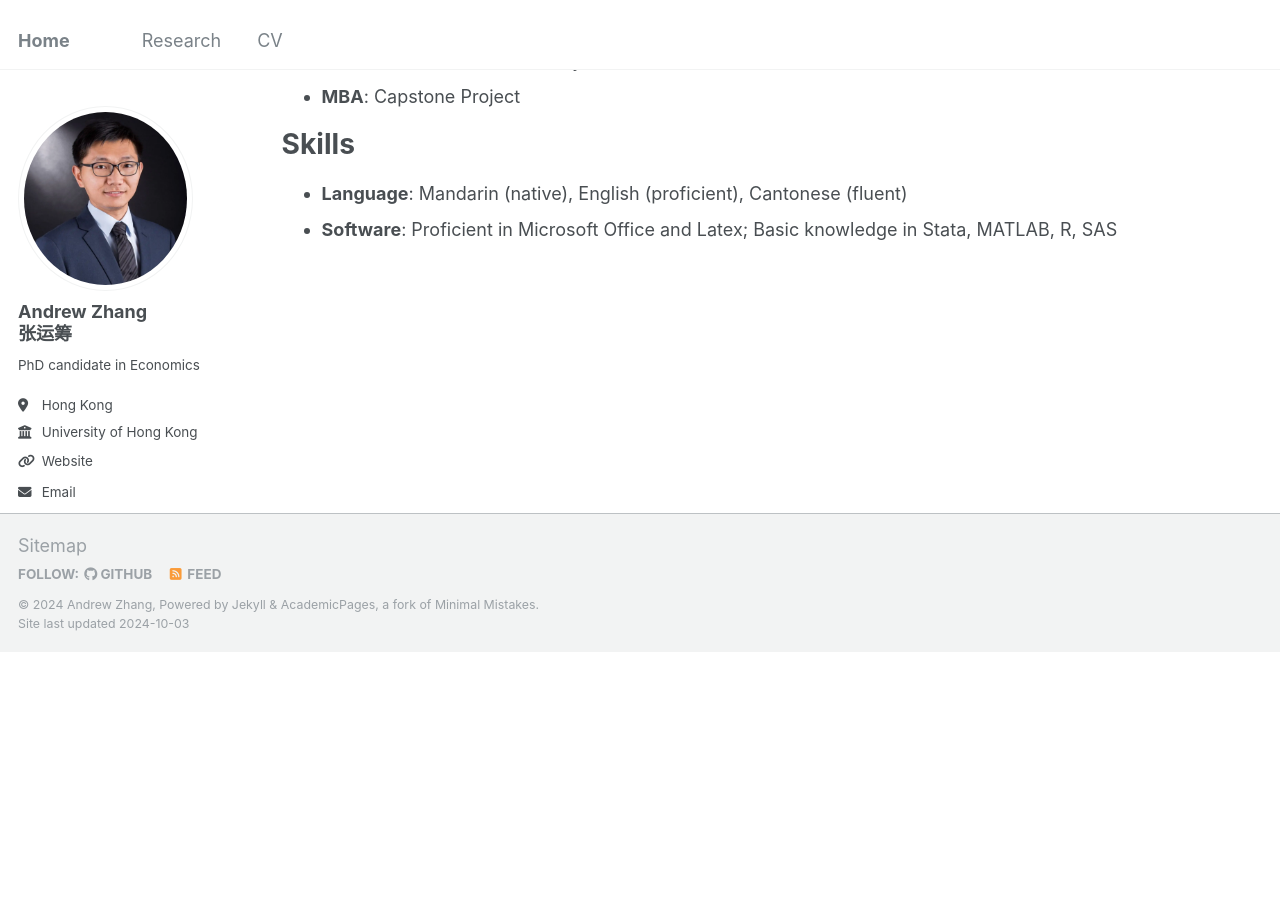
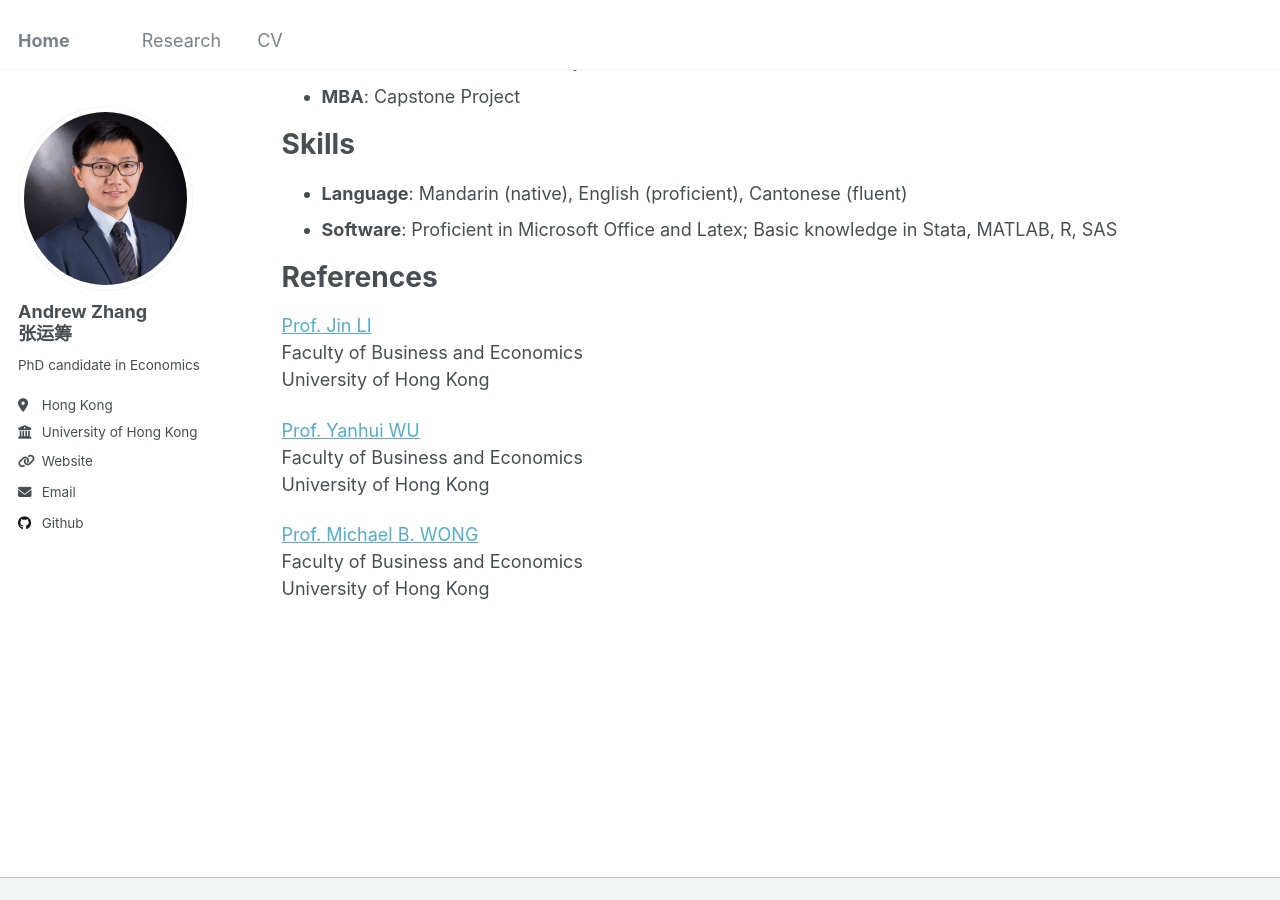
Before and after one commit to Andrew-YC-Zhang/andrew-yc-zhang.github.io, a Jekyll site: the page built from _pages/cv.md, in a window 1280 px wide and 900 px high, scrolled down 960 px. Built offline with Jekyll 4.4.1, drawn with Linux system fonts in a browser that asks for light colours; before the commit the page ends 1611 px from its top, so only the background shows below that.

Commit message:
Update cv.md

```diff
--- a/_pages/cv.md
+++ b/_pages/cv.md
@@ -47,3 +47,17 @@ Skills
 ======
 * **Language**: Mandarin (native), English (proficient), Cantonese (fluent)
 * **Software**: Proficient in Microsoft Office and Latex; Basic knowledge in Stata, MATLAB, R, SAS
+
+References
+======
+[Prof. Jin LI](https://www.hkubs.hku.hk/people/jin-li) <br>
+Faculty of Business and Economics <br>
+University of Hong Kong <br>
+
+[Prof. Yanhui WU](https://www.hkubs.hku.hk/people/yanhui-wu) <br>
+Faculty of Business and Economics <br>
+University of Hong Kong <br>
+
+[Prof. Michael B. WONG](https://www.hkubs.hku.hk/people/michael-b-wong/) <br>
+Faculty of Business and Economics <br>
+University of Hong Kong
```
